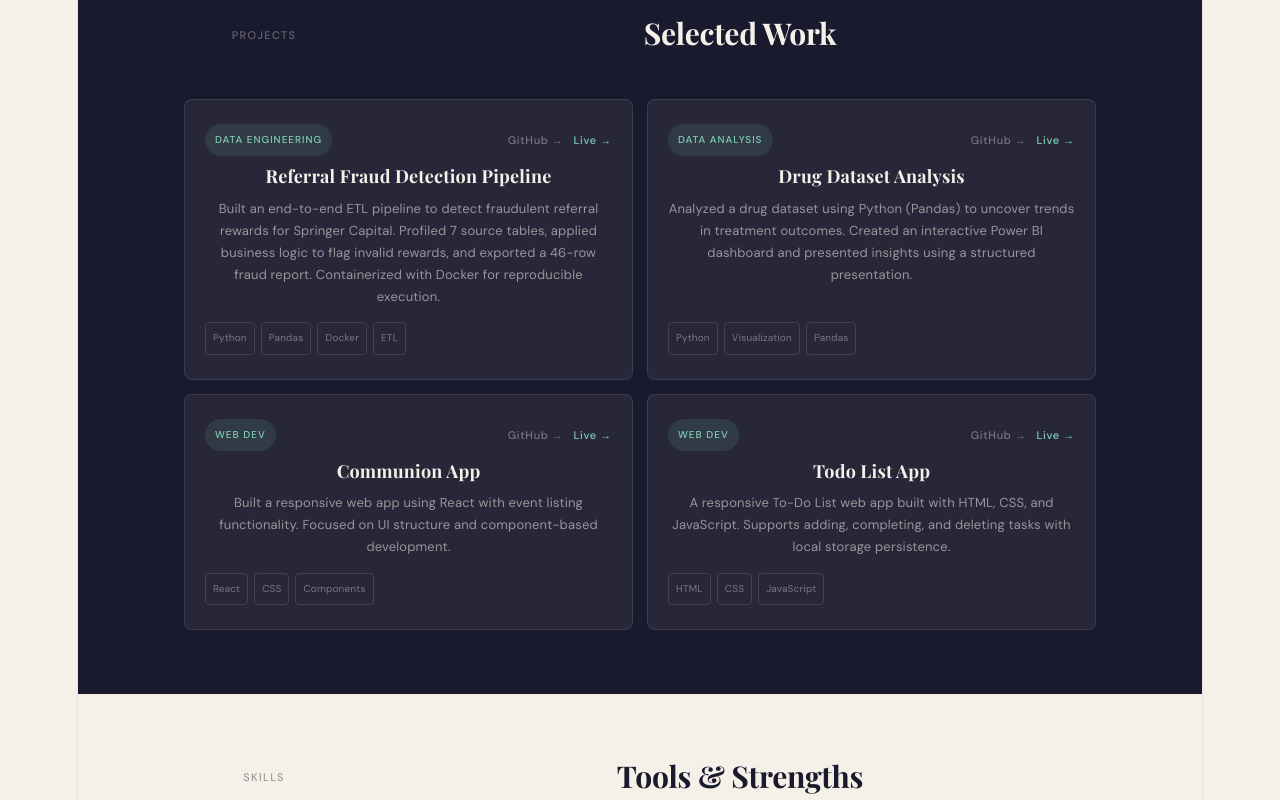
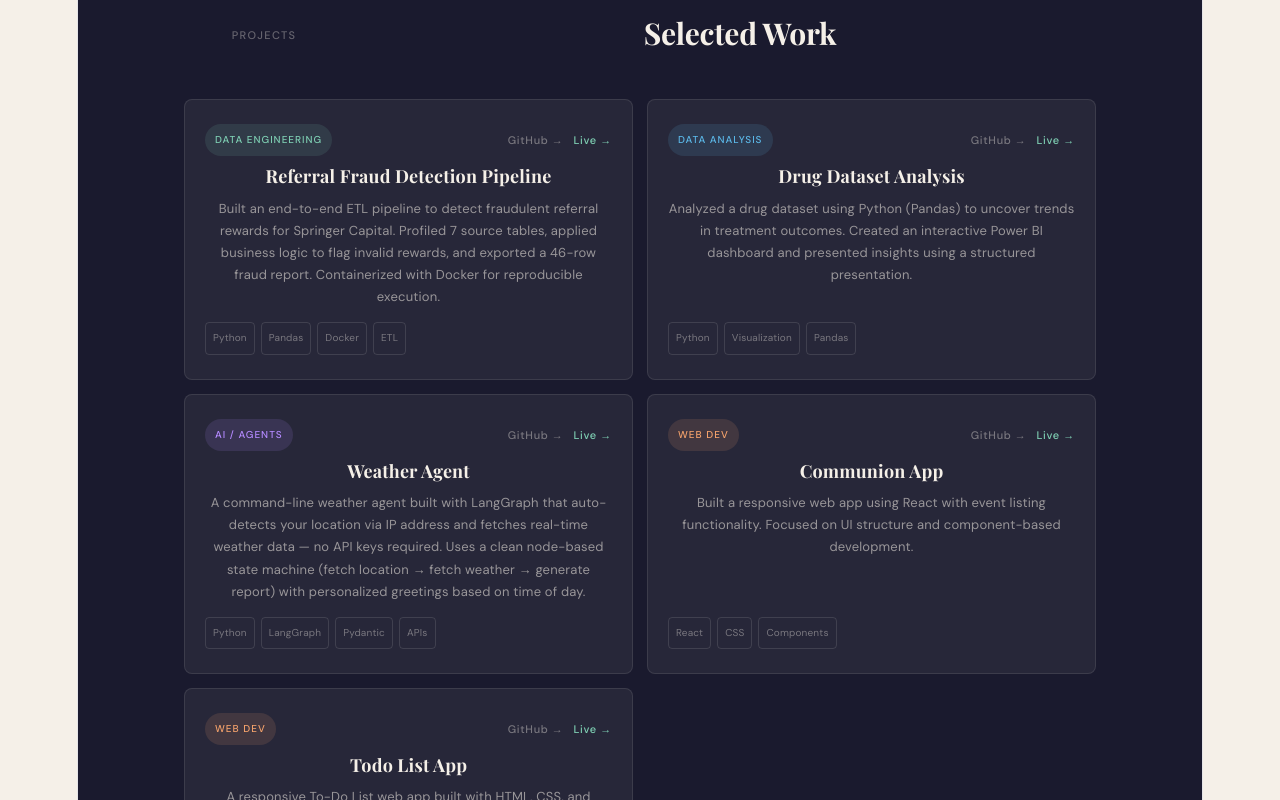
Before and after one commit to rahuldwivedy/portfolio, a React app: page / in a window 1280 px wide. Shown: the part 920-1720 px from the top of the page. Built offline with nearby package versions, Linux system fonts and the light colour scheme; the HTML template or start-up script is replaced by a standard one; a web font is replaced by a local one.

Commit message:
Add Weather Agent project, fix tag colors

```diff
--- a/src/App.jsx
+++ b/src/App.jsx
@@ -34,6 +34,16 @@ const projects = [
     link: "https://github.com/rahuldwivedy/Drug-Dataset-Analysis",
     liveLink: "https://github.com/rahuldwivedy/Drug-Dataset-Analysis",
     tech: ["Python", "Visualization", "Pandas"],
+  },
+  {
+    title: "Weather Agent",
+    status: "completed",
+    tag: "AI / Agents",
+    description:
+      "A command-line weather agent built with LangGraph that auto-detects your location via IP address and fetches real-time weather data — no API keys required. Uses a clean node-based state machine (fetch location → fetch weather → generate report) with personalized greetings based on time of day.",
+    link: "https://github.com/rahuldwivedy/weather-agent",
+    liveLink: "https://github.com/rahuldwivedy/weather-agent",
+    tech: ["Python", "LangGraph", "Pydantic", "APIs"],
   },
   {
     title: "Communion App",
@@ -428,7 +438,7 @@ export default function Portfolio() {
       {/* Hero */}
       <section className="hero">
         <div>
-          <p className="hero-tag">Data Analyst · Python · SQL · Power BI</p>
+          <p className="hero-tag">Data Analyst · Python · SQL · Power BI · LangGraph</p>
           <h1 className="hero-title">
             Hi, I'm<br />
             <em style={{ fontStyle: "italic", fontWeight: 400 }}>Riteendra</em>
@@ -445,7 +455,7 @@ export default function Portfolio() {
         </div>
         <div className="stats">
           {[
-            { label: "Projects Completed", value: "4+", dark: true },
+            { label: "Projects Completed", value: "5+", dark: true },
             { label: "Tools & Languages", value: "8", dark: false },
             { label: "Focus Area", value: "Data", dark: false },
           ].map((s, i) => (
@@ -497,10 +507,14 @@ export default function Portfolio() {
             {projects.map((p, i) => (
               <div key={i} className="project-card">
                 <div className="project-card-top">
-                  <span className="project-tag" style={{
-                    color: p.status === "upcoming" ? "#c9a85c" : "#7ecfb3",
-                    background: p.status === "upcoming" ? "rgba(201,168,92,0.15)" : "rgba(126,207,179,0.12)",
-                  }}>
+                  <span className="project-tag" style={
+                    p.tag === "AI / Agents"     ? { color: "#b48aff", background: "rgba(180,138,255,0.13)" } :
+                    p.tag === "Web Dev"          ? { color: "#f4a26b", background: "rgba(244,162,107,0.13)" } :
+                    p.tag === "Data Engineering" ? { color: "#7ecfb3", background: "rgba(126,207,179,0.12)" } :
+                    p.tag === "Data Analysis"    ? { color: "#5bb8e8", background: "rgba(91,184,232,0.13)"  } :
+                    p.status === "upcoming"      ? { color: "#c9a85c", background: "rgba(201,168,92,0.15)"  } :
+                                                   { color: "#7ecfb3", background: "rgba(126,207,179,0.12)" }
+                  }>
                     {p.tag}
                   </span>
                   <div className="project-links">
```
